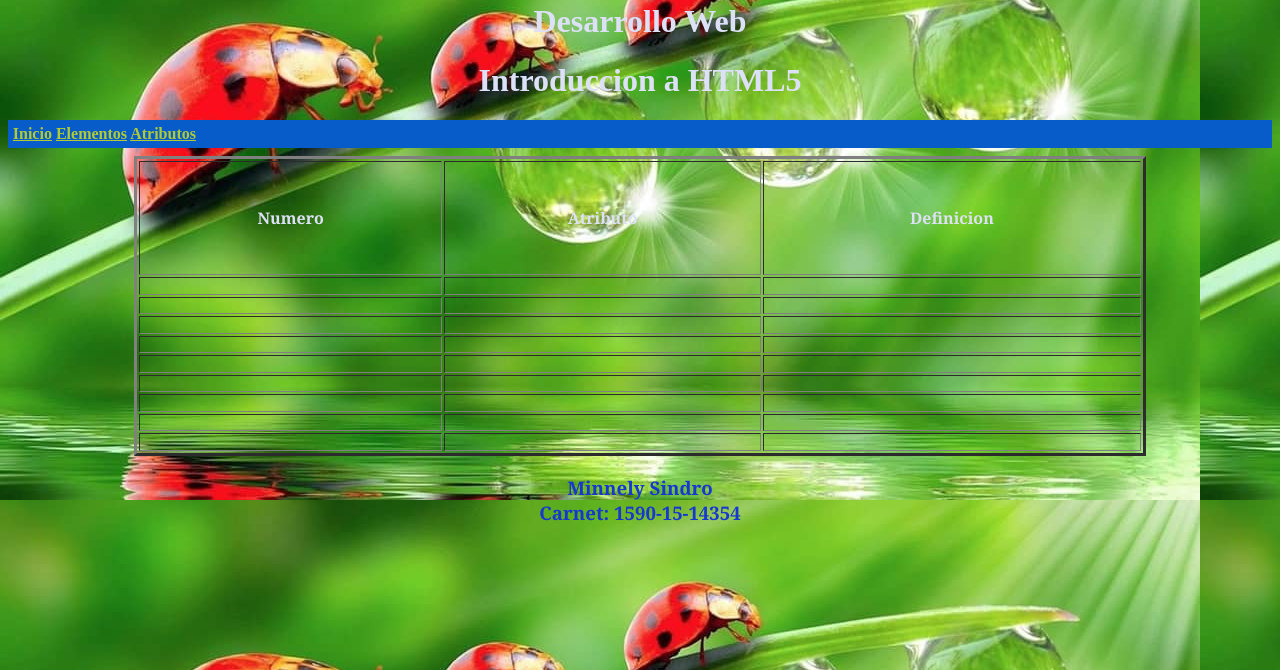
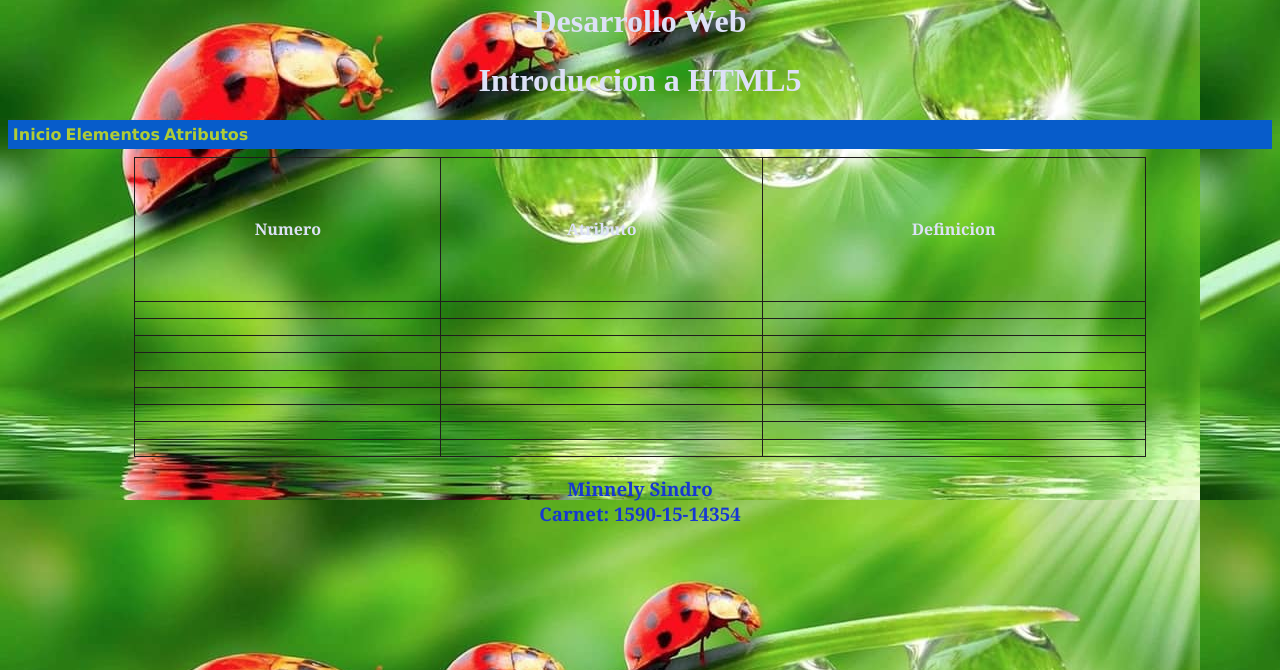
Before and after one commit to ksindro/Proyecto_Web, a plain HTML site: page Proyecto1/pages/atributos.html in a window 1280 px wide. Shown: the part 130-800 px from the top of the page. Drawn offline with Linux system fonts and the light colour scheme.

Commit message:
Update style.css

```diff
--- a/Proyecto1/styles/style.css
+++ b/Proyecto1/styles/style.css
@@ -1,6 +1,14 @@
 body {
     background: url(../images/fondo2.jpg);
     image-resolution: 100px;
+    }
+
+    table{
+        align-content: center;
+        border: rgb(31, 29, 29);
+        width: 80%;
+        height: 300px;
+        border-collapse: collapse;
     }
 
   ul.navar  {
@@ -13,9 +21,12 @@ body {
     text-decoration: none;
     height: 100%;
     }
+
     a{
         color: rgb(176, 204, 53);
         text-align:center;
+        text-decoration: none;
+        font-family: Verdana, Geneva, Tahoma, sans-serif;
     }
 
     h1{
@@ -28,13 +39,8 @@ footer{
     color: rgb(22, 56, 209);
     text-align: center;
 }
-td{
+td,th{
     color: rgb(221, 225, 247);
     font-family: Georgia, "Times New Roman",
     Times, serif;
 }
-th{
-    color: rgb(221, 225, 247);
-    font-family: Georgia, "Times New Roman",
-    Times, serif;
-}
```
